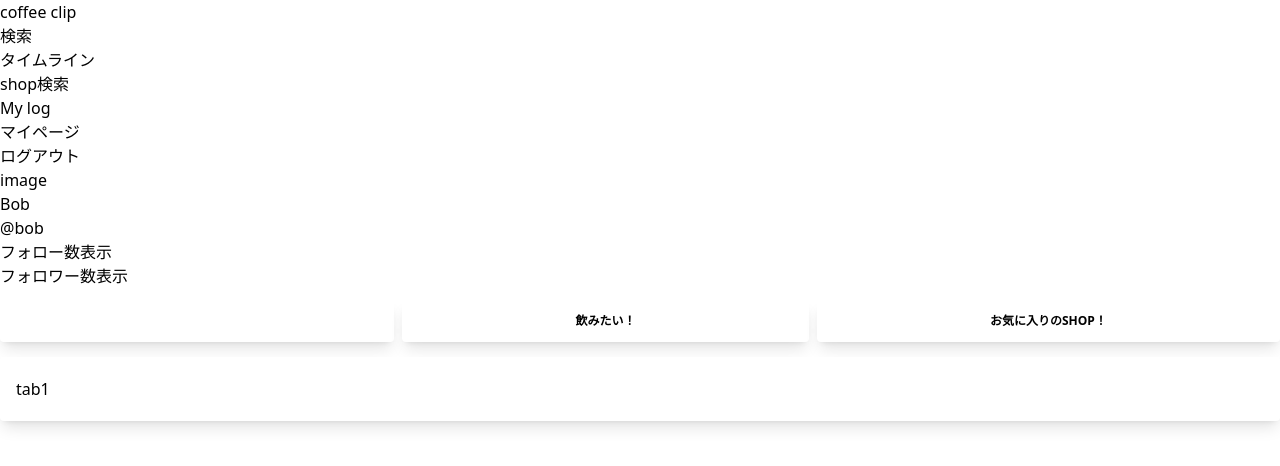
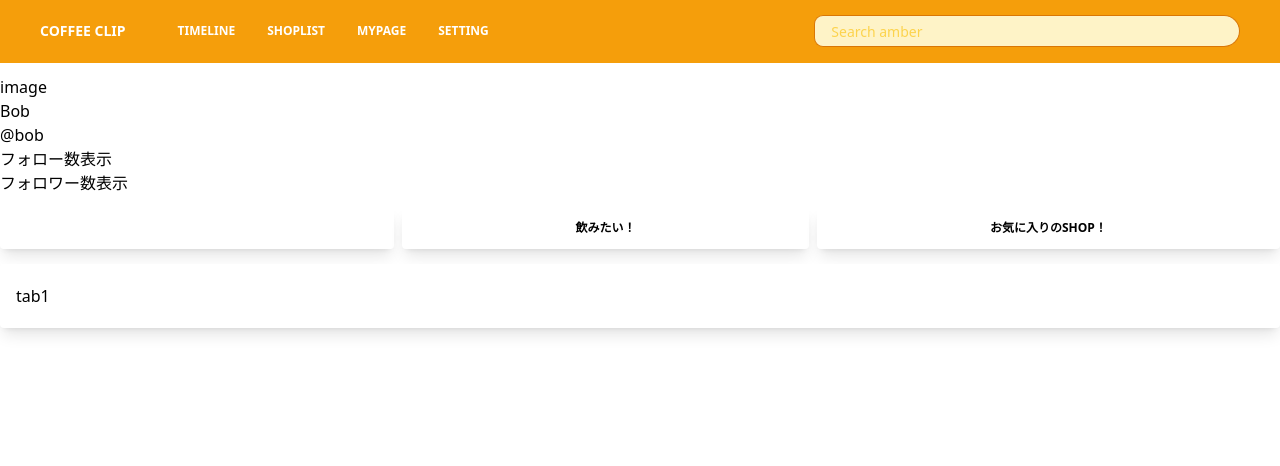
Before and after one commit to ccj7/coffee-clip, a Next.js app in the folder front/: page /user/mypage in a window 1280 px wide. Shown: the top 466 px of the page. Built offline with nearby package versions, Linux system fonts and the light colour scheme.

Commit message:
feat: headerを作成

```diff
--- a/front/components/user/UserHeader.tsx
+++ b/front/components/user/UserHeader.tsx
@@ -1,34 +1,111 @@
-import Link from "next/link";
+import Link from 'next/link'
+
+// function UserHeader() {
+//   return (
+//     <div>
+//       {/* TODO ぞれぞれのリンク先 */}
+//   <Link href="/">
+//     <h1>coffee clip</h1>
+//   </Link>
+//   <ul>
+//     <Link href="/">
+//       <li><p>検索</p></li>
+//     </Link>
+//     <Link href="/">
+//       <li><p>タイムライン</p></li>
+//     </Link>
+//     <Link href="/user/shoplist">
+//       <li><p>shop検索</p></li>
+//     </Link>
+//     <Link href="/">
+//       <li><p>My log</p></li>
+//     </Link>
+//     <Link href="/user/mypage">
+//       <li><p>マイページ</p></li>
+//     </Link>
+//     <Link href="/">
+//       <li><p>ログアウト</p></li>
+//     </Link>
+//   </ul>
+// </div>
+//   );
+// }
+
+// export default UserHeader;
+
+import React from 'react'
 
 function UserHeader() {
   return (
-    <div>
-      {/* TODO ぞれぞれのリンク先 */}
-      <Link href="/">
-        <h1>coffee clip</h1>
-      </Link>
-      <ul>
-        <Link href="/">
-          <li><p>検索</p></li>
-        </Link>
-        <Link href="/">
-          <li><p>タイムライン</p></li>
-        </Link>
-        <Link href="/user/shoplist">
-          <li><p>shop検索</p></li>
-        </Link>
-        <Link href="/">
-          <li><p>My log</p></li>
-        </Link>
-        <Link href="/user/mypage">
-          <li><p>マイページ</p></li>
-        </Link>
-        <Link href="/">
-          <li><p>ログアウト</p></li>
-        </Link>
-      </ul>
-    </div>
-  );
+    <>
+      <nav className="relative flex flex-wrap items-center justify-between px-2 py-3 bg-amber-500 mb-3">
+        <div className="container px-4 mx-auto flex flex-wrap items-center justify-between">
+          <div className="w-full relative flex justify-between lg:w-auto  px-4 lg:static lg:block lg:justify-start">
+            <a
+              className="text-sm font-bold leading-relaxed inline-block mr-4 py-2 whitespace-nowrap uppercase text-white"
+              href="#pablo"
+            >
+              COFFEE CLIP
+            </a>
+          </div>
+          <div
+            className="lg:flex flex-grow items-center"
+            id="example-navbar-warning"
+          >
+            <ul className="flex flex-col lg:flex-row list-none mr-auto">
+              <li className="nav-item">
+                <a
+                  className="px-3 py-2 flex items-center text-xs uppercase font-bold leading-snug text-white hover:opacity-75"
+                  href="/user/timeline"
+                >
+                  <i className="fab fa-twitter text-lg leading-lg text-white opacity-75" />{' '}
+                  <span className="ml-2">TimeLine</span>
+                </a>
+              </li>
+              <li className="nav-item">
+                <a
+                  className="px-3 py-2 flex items-center text-xs uppercase font-bold leading-snug text-white hover:opacity-75"
+                  href="/user/shoplist"
+                >
+                  <span className="ml-2">ShopList</span>
+                </a>
+              </li>
+              <li className="nav-item">
+                <a
+                  className="px-3 py-2 flex items-center text-xs uppercase font-bold leading-snug text-white hover:opacity-75"
+                  href="/user/mypage"
+                >
+                  <span className="ml-2">MyPage</span>
+                </a>
+              </li>
+              <li className="nav-item">
+                {/* // TODO  settingを適切なリンクに変更*/}
+                <a
+                  className="px-3 py-2 flex items-center text-xs uppercase font-bold leading-snug text-white hover:opacity-75"
+                  href="/"
+                >
+                  <span className="ml-2">Setting</span>
+                </a>
+              </li>
+            </ul>
+
+            <div className="relative flex w-full sm:w-7/12 md:w-5/12 px-4 flex-wrap items-stretch lg:ml-auto">
+              <div className="flex">
+                <span className="font-normal leading-snug flex text-center white-space-no-wrap border border-solid border-amber-600 rounded-full text-sm bg-amber-100 items-center rounded-r-none pl-2 py-1 text-amber-800 border-r-0 placeholder-amber-300">
+                  <i className="fas fa-search"></i>
+                </span>
+              </div>
+              <input
+                type="text"
+                className="px-2 py-1 h-8 border border-solid  border-amber-600 rounded-full text-sm leading-snug text-amber-700 bg-amber-100 shadow-none outline-none focus:outline-none w-full font-normal rounded-l-none flex-1 border-l-0 placeholder-amber-300"
+                placeholder="Search amber"
+              />
+              {/* // TODO  検索ボタンと関数を作成*/}
+            </div>
+          </div>
+        </div>
+      </nav>
+    </>
+  )
 }
-
-export default UserHeader;
+export default UserHeader
```
